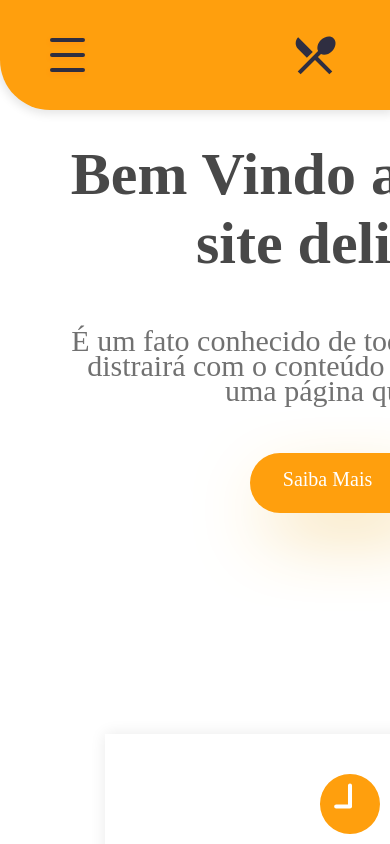
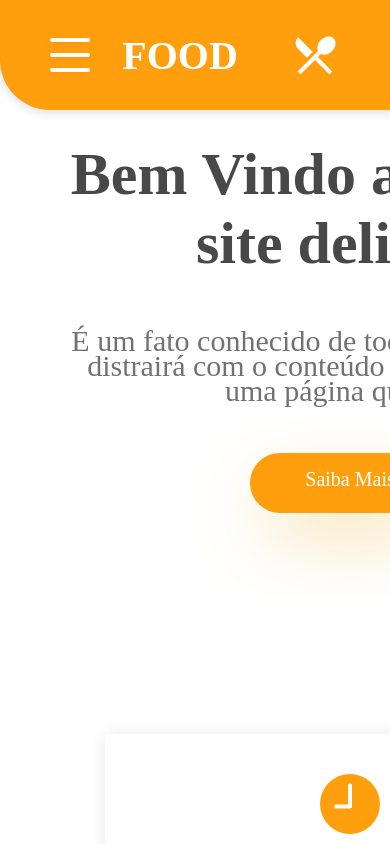
Before and after one commit to edufsantos/web-food-design, a React (Create React App) app: page / in a window 390 px wide. Shown: the top 844 px of the page. Built offline with nearby package versions, Linux system fonts and the light colour scheme; a web font is replaced by a local one.

Commit message:
atualizando o menu e a home pt.2

```diff
--- a/src/Pages/Home/index.js
+++ b/src/Pages/Home/index.js
@@ -22,7 +22,7 @@ function Home() {
               <p>É um fato conhecido de todos que um leitor se distrairá com o conteúdo de texto legível
                 de uma página quando..</p>
               <ul>
-                  <a href="">Saiba Mais<MdArrowForward className="arrow" /></a>
+                  <a href="">Saiba Mais</a>
               </ul>
             </ScrollAnimation>
         </div>
@@ -32,7 +32,7 @@ function Home() {
         <HeaderTwo/>
         <Works/>
         <Shop/>
-        <Perfil/>
+        {/* <Perfil/> */}
         <Footer/>
     </div>
   );
--- a/src/components/Footer/styles.css
+++ b/src/components/Footer/styles.css
@@ -132,6 +132,7 @@
 }
 @media only screen and (max-width: 420px){
   .footer{
+    height: 80vh;
     margin-top: 100px;
   }
   .footer h1{
--- a/src/components/Navbar/index.js
+++ b/src/components/Navbar/index.js
@@ -22,10 +22,12 @@ function Navbar() {
       <div className={active ? "open menu-btn-home " : "menu-btn-home"}>
            <div onClick={addActive} class={active ? "open menu-btn__burger-home" : "menu-btn__burger-home"}></div>
       </div>
-      <div className="logo"></div>
+      <div className="logo">
+        <h1>FOOD</h1>
+      </div>
       <div className="person">
         <Link to="/cart">
-          <MdRestaurantMenu size={50} color="#2F2E41"/>
+          <MdRestaurantMenu size={50} color="#fff"/>
         </Link>
       </div>
     </nav>
--- a/src/components/Navbar/styles.css
+++ b/src/components/Navbar/styles.css
@@ -7,21 +7,25 @@
     z-index: 1000;
     border-radius: 0 0 0px 50px;
   }
-
+  .logo h1{
+    font-size: 40px;
+    color: #fff;
+    font-family: 'Gilroy ExtraBold';
+  }
   .menu-btn-home{
     display: flex;
     justify-content: center;
     align-items: center;
-    width: 35px;
+    width: 40px;
     height: 35px;
     cursor: pointer;
     transition: all .5s ease-in-out;
     /* border: 3px solid #fff; */
   }
   .menu-btn__burger-home{
-    width: 35px;
+    width: 40px;
     height: 4px;
-    background: #2F2E41;
+    background: #fff;
     border-radius: 5px;
     box-shadow: 0 2px 5px rgba(255,101,47,.2);
     transition: all .5s ease-in-out;
@@ -30,9 +34,9 @@
   .menu-btn__burger-home::after {
     content: '';
     position: absolute;
-    width: 35px;
+    width: 40px;
     height: 4px;
-    background: #2F2E41;
+    background: #fff;
     border-radius: 5px;
     box-shadow: 0 2px 5px rgba(255,101,47,.2);
     transition: all .5s ease-in-out;
```
